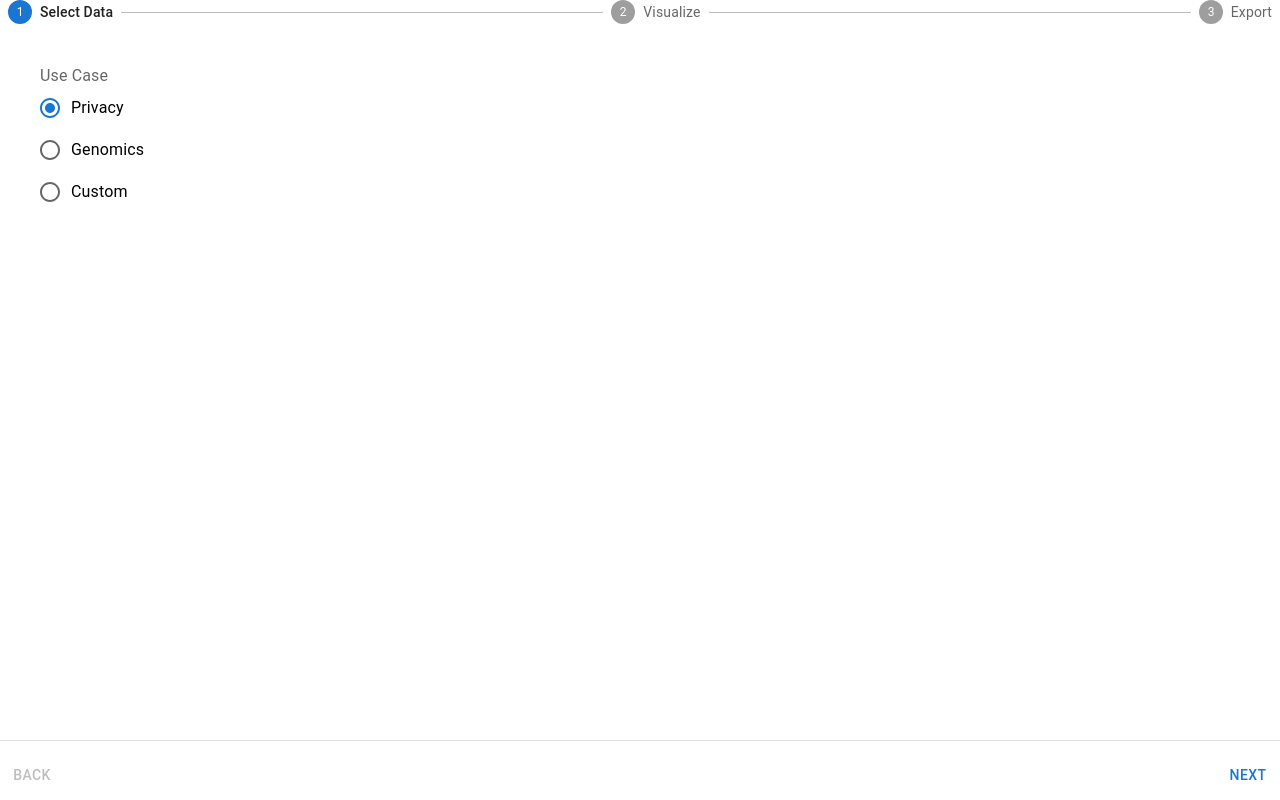
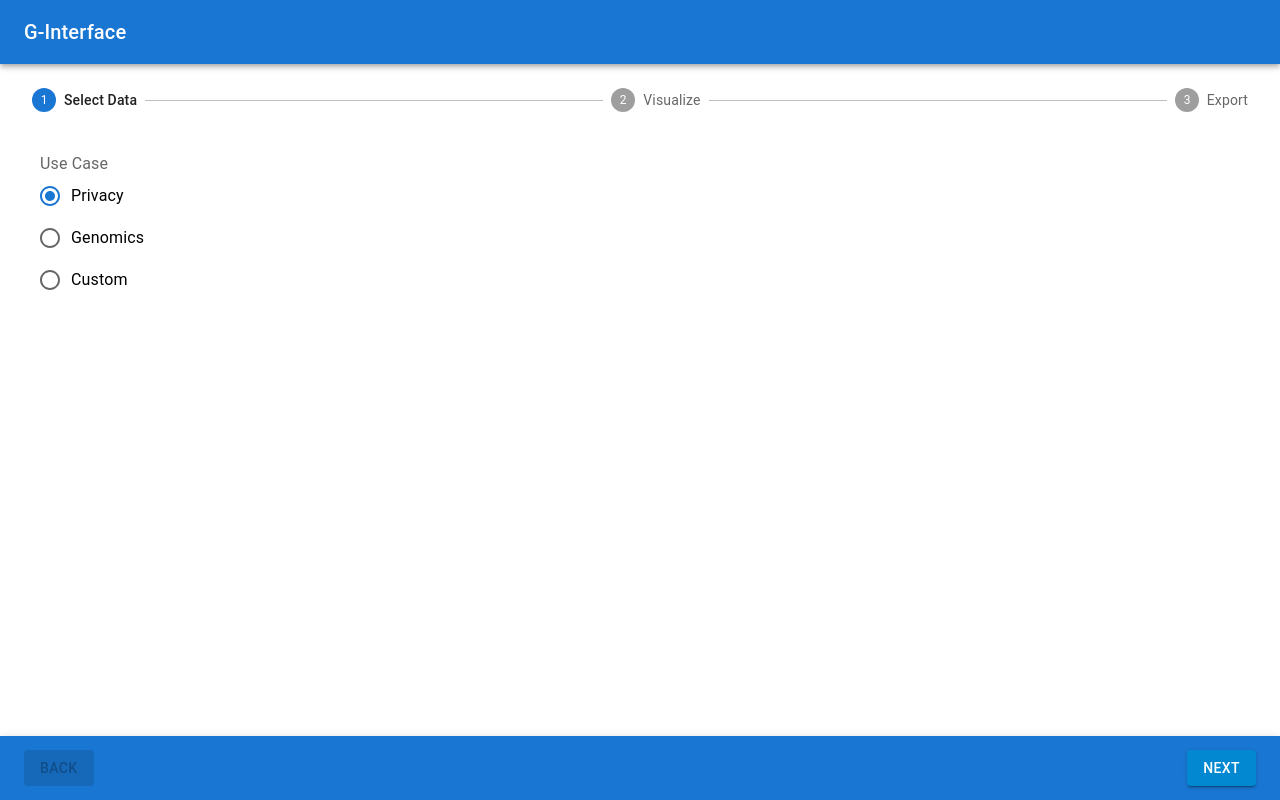
Before and after one commit to x-image-privacy/word-cloud, a React (Vite) app: page / in a window 1280 px wide. Built offline with nearby package versions, Linux system fonts and the light colour scheme; what cytoscape-avsdf, cytoscape-cise, cytoscape-cola, cytoscape-compound-drag-and-drop would draw is missing.

Commit message:
feat: add header and footer

```diff
--- a/src/App.tsx
+++ b/src/App.tsx
@@ -1,8 +1,8 @@
 import * as React from 'react';
 
+import { AppBar, Toolbar } from '@mui/material';
 import Box from '@mui/material/Box';
 import Button from '@mui/material/Button';
-import Divider from '@mui/material/Divider';
 import Step from '@mui/material/Step';
 import StepLabel from '@mui/material/StepLabel';
 import Stepper from '@mui/material/Stepper';
@@ -78,8 +78,15 @@ export default function HorizontalLinearStepper() {
   };
 
   return (
-    <Box sx={{ width: '100%' }}>
-      <Stepper activeStep={activeStep}>
+    <Box sx={{ flexGrow: 1 }}>
+      <AppBar position="static">
+        <Toolbar>
+          <Typography variant="h6" component="div" sx={{ flexGrow: 1 }}>
+            G-Interface
+          </Typography>
+        </Toolbar>
+      </AppBar>
+      <Stepper activeStep={activeStep} sx={{ m: 3 }}>
         {steps.map((label, index) => {
           const stepProps: { completed?: boolean } = {};
           const labelProps: {
@@ -103,44 +110,47 @@ export default function HorizontalLinearStepper() {
 
       {renderSwitch(activeStep)}
 
-      <Box
-        sx={{ height: '100px', position: 'fixed', width: '100vw', bottom: 0 }}
-      >
-        <Divider sx={{ mt: 5 }} />
+      <AppBar position="fixed" color="primary" sx={{ top: 'auto', bottom: 0 }}>
+        <Toolbar>
           {activeStep === steps.length ? (
-          <React.Fragment>
+            <>
               <Typography sx={{ mt: 2, mb: 1 }}>
                 All steps completed - you&apos;re finished
               </Typography>
-            <Box sx={{ display: 'flex', flexDirection: 'row', pt: 2 }}>
-              <Box sx={{ flex: '1 1 auto' }} />
-              <Button onClick={handleReset}>Reset</Button>
-            </Box>
-          </React.Fragment>
+              <Box sx={{ flexGrow: 1 }} />
+              <Button onClick={handleReset} variant="contained" color="info">
+                Reset
+              </Button>
+            </>
           ) : (
-          <React.Fragment>
-            <Box sx={{ display: 'flex', flexDirection: 'row', pt: 2 }}>
+            <>
               <Button
-                color="inherit"
                 disabled={activeStep === 0}
                 onClick={handleBack}
-                sx={{ mr: 1 }}
+                sx={{ mr: 1, color: 'white' }}
+                variant="contained"
+                color="info"
               >
                 Back
               </Button>
-              <Box sx={{ flex: '1 1 auto' }} />
+              <Box sx={{ flexGrow: 1 }} />
               {isStepOptional(activeStep) && (
-                <Button color="inherit" onClick={handleSkip} sx={{ mr: 1 }}>
+                <Button
+                  onClick={handleSkip}
+                  sx={{ mr: 1 }}
+                  variant="contained"
+                  color="info"
+                >
                   Skip
                 </Button>
               )}
-              <Button onClick={handleNext}>
+              <Button onClick={handleNext} variant="contained" color="info">
                 {activeStep === steps.length - 1 ? 'Finish' : 'Next'}
               </Button>
-            </Box>
-          </React.Fragment>
+            </>
           )}
-      </Box>
+        </Toolbar>
+      </AppBar>
     </Box>
   );
 }
```
Lines whose indentation alone changed are shown as unchanged.
